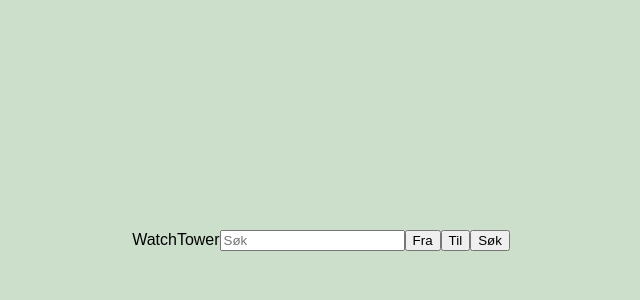
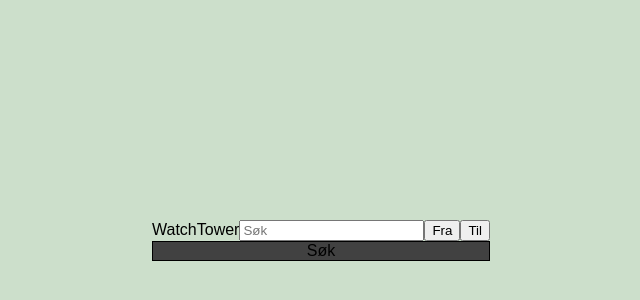
Before and after one commit to markusra/watchtower, a React (Create React App) app: page / in a window 1280 px wide. Shown: the part 160-460 px from the top of the page, without its empty margins (319-959 px from the left). Built offline with nearby package versions, Linux system fonts and the light colour scheme.

Commit message:
Added button component

```diff
--- a/src/component/App.js
+++ b/src/component/App.js
@@ -1,5 +1,6 @@
 import React, { Component } from 'react';
 import './App.css';
+import Button from "./Button.js"
 
 
 class App extends Component {
@@ -11,7 +12,9 @@ class App extends Component {
           <input type="text" name="searcInput" className="searchInput" placeholder="Søk"/>
           <button>Fra</button>
           <button>Til</button>
-          <button className="searchButton">Søk</button>
+          <Button
+            buttonText = "Søk"
+            />
         </div>
       </div>
     );
--- /dev/null
+++ b/src/component/Button.js
@@ -0,0 +1,18 @@
+import React, {Component} from 'react';
+
+
+const Button = ({buttonText}) => (
+  <div className="buttonDiv" style={style}>
+    {buttonText}
+  </div>
+);
+
+export default Button;
+
+const style = {
+  textAlign: 'center',
+  padding: '10',
+  backgroundColor: '#414141',
+  borderRadius: '10',
+  border: '1px solid black'
+}
```
